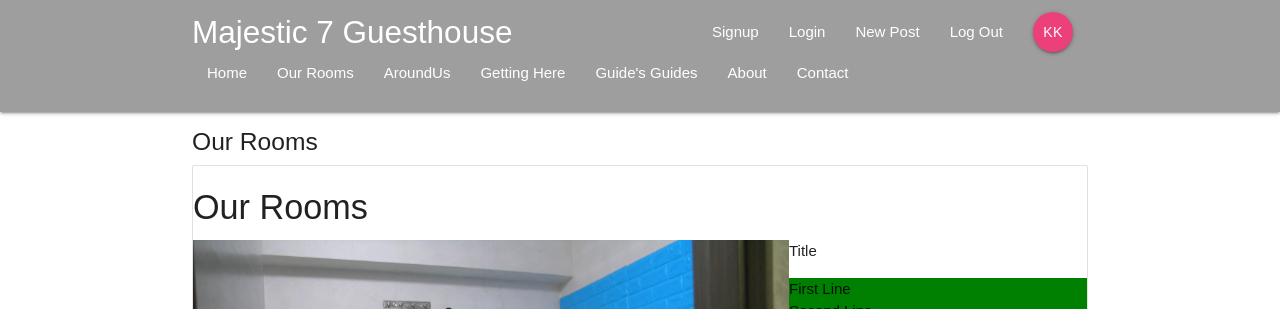
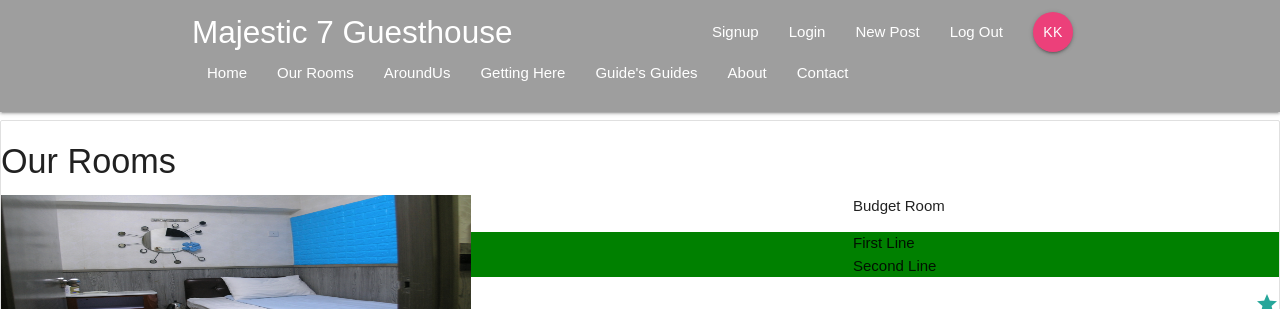
Before and after one commit to clickingmouse/M7GH, a React (Create React App) app in the folder m7gh/: page /rooms in a window 1280 px wide. Shown: the top 309 px of the page. Built offline with nearby package versions, Linux system fonts and the light colour scheme.

Commit message:
tweaked img sizes

```diff
--- a/m7gh/src/components/ourrooms/OurRooms.js
+++ b/m7gh/src/components/ourrooms/OurRooms.js
@@ -6,12 +6,7 @@ import RoomsCollection from "./RoomsCollection";
 
 export class OurRooms extends Component {
   render() {
-    return (
-      <div class="ourrooms container">
-        <h5>Our Rooms</h5>
-        <RoomsCollection />
-      </div>
-    );
+    return <RoomsCollection />;
   }
 }
 
--- a/m7gh/src/components/ourrooms/RoomsCollection.js
+++ b/m7gh/src/components/ourrooms/RoomsCollection.js
@@ -17,7 +17,7 @@ const RoomsCollection = () => {
             <div class="col s12 l8">
               <img src={budgetImg} alt="SingleRoomIMG" class="responsive-img" />
             </div>
-            <span class="title">Title</span>
+            <span class="title">Budget Room</span>
             <p>
               First Line <br />
               Second Line
--- a/m7gh/src/components/ourrooms/rooms.css
+++ b/m7gh/src/components/ourrooms/rooms.css
@@ -18,3 +18,8 @@ img {
 .row .col {
   padding: 0px;
 }
+
+img.responsive-img {
+  height: 174px;
+  width: 470px;
+}
```
